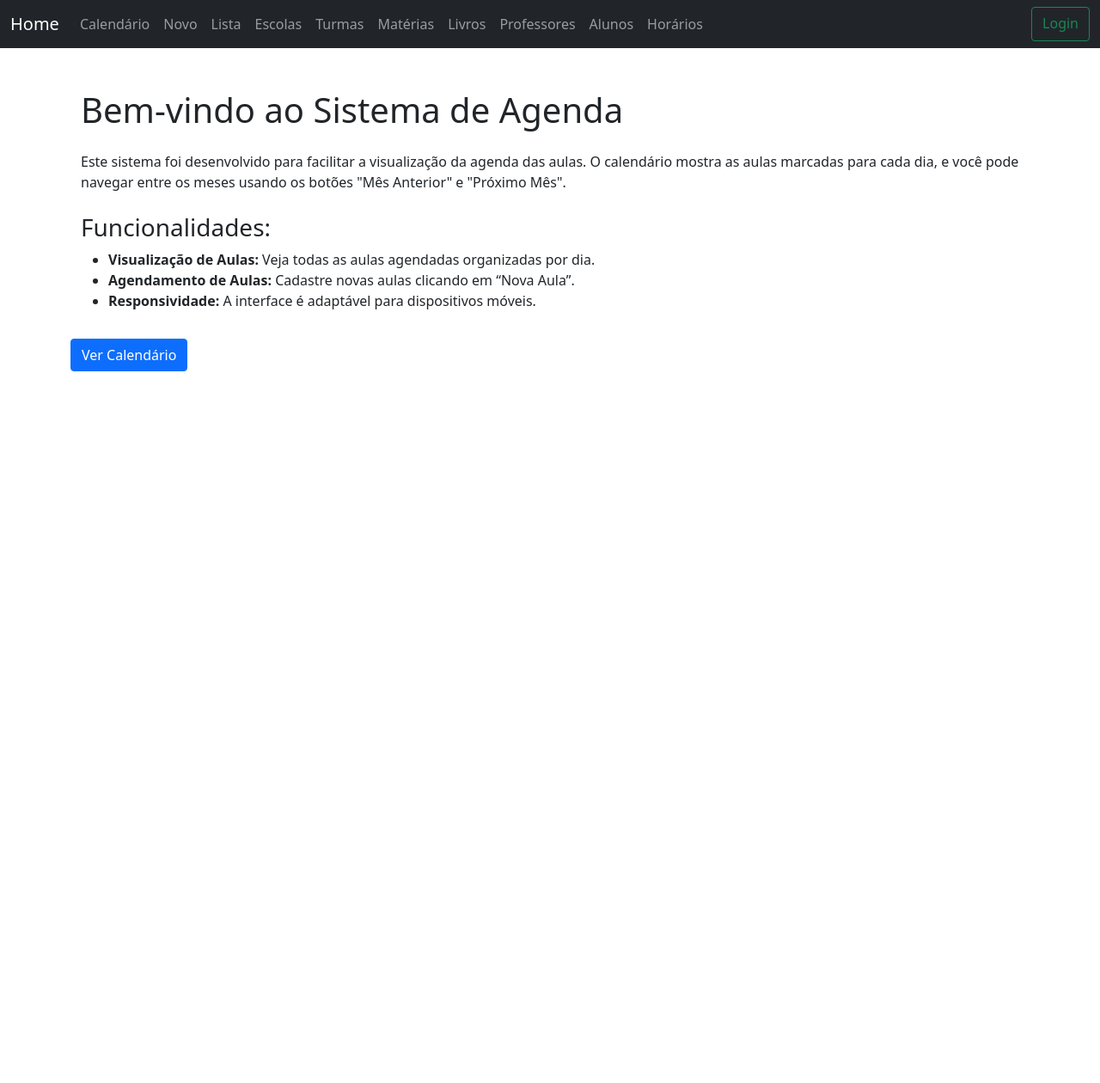
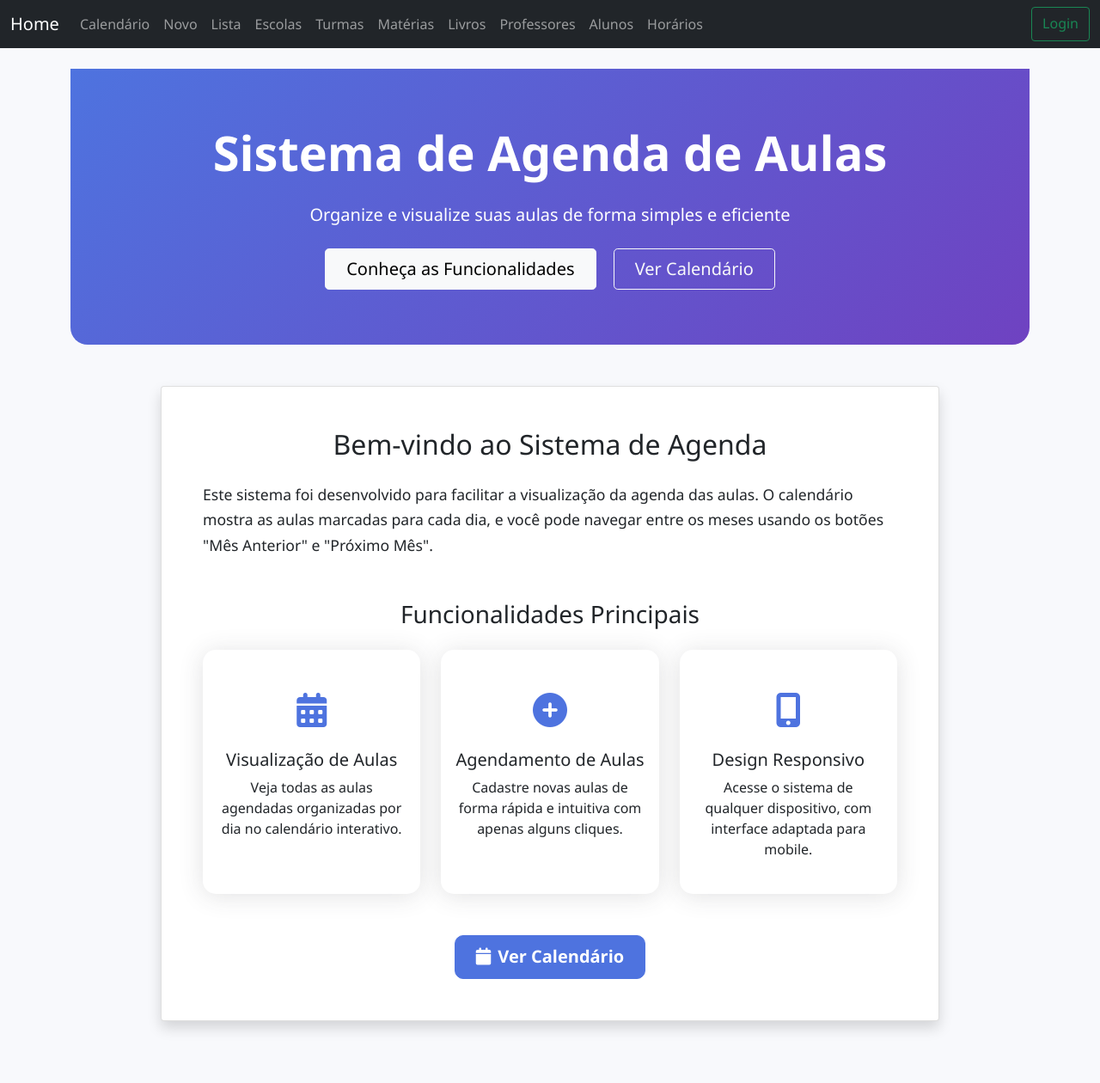
Before and after one commit to RibDevops/meudever, a Django app: page / in a window 1280 px wide. Shown: the whole page at 86% size. Before the commit the page ends 432 px from the top, so only its background shows below. Run offline with Django 5.2, Linux system fonts and the light colour scheme; parts of the project's set-up code (start-up, migrations or seed data) failed here and were passed over.

Commit message:
teste_horarios12

```diff
--- a/core/settings.py
+++ b/core/settings.py
@@ -76,6 +76,7 @@ WSGI_APPLICATION = "core.wsgi.application"
 
 AUTH_USER_MODEL = 'login.User'
 
+
 # Database
 # https://docs.djangoproject.com/en/5.1/ref/settings/#databases
 
@@ -139,3 +140,8 @@ MEDIA_ROOT = '/home/agendamento/core/media'
 MEDIA_URL = '/media/'
 STATIC_ROOT = '/home/agendamento/core/static'
 STATIC_URL = '/static/'
+
+# settings.py
+LOGIN_URL = '/login/'  # Mude para usar /login/ em vez de /accounts/login/
+LOGIN_REDIRECT_URL = '/'
+LOGOUT_REDIRECT_URL = '/'
--- a/login/urls.py
+++ b/login/urls.py
@@ -2,17 +2,13 @@ from django.contrib import admin
 from django.urls import path, include
 from .views import *
 from django.urls import path
-from . import views  # Importe suas views
-from django.urls import path
+from . import views
 from django.contrib.auth import views as auth_views
+
 app_name = 'login'
+
 urlpatterns = [
-    # path('logar_usuario', logar_usuario, name="logar_usuario"),
-    # path('cadastrar_usuario', cadastrar_usuario, name="cadastrar_usuario"),
-    # path('index', index, name="index"),
-    # path('logout/', views.logout_view, name='logout'),
-
-    path('', views.home, name='home'),  # URL para a home
+    path('', views.home, name='home'),
     path('registro/', views.registro_view, name='registro'),
     path('login/', views.login_view, name='login'),
     path('logout/', views.logout_view, name='logout'),
@@ -20,9 +16,13 @@ urlpatterns = [
     path('delete_user/<int:user_id>/', views.delete_user, name='delete_user'),
     path('usuarios/', views.lista_usuarios, name='lista_usuarios'),
 
+    # URLs de reset de senha
     path('reset_password/', auth_views.PasswordResetView.as_view(template_name='registration/password_reset.html'), name='reset_password'),
     path('reset_password_sent/', auth_views.PasswordResetDoneView.as_view(template_name='registration/password_reset_sent.html'), name='password_reset_done'),
     path('reset/<uidb64>/<token>/', auth_views.PasswordResetConfirmView.as_view(template_name='registration/password_reset_form.html'), name='password_reset_confirm'),
     path('reset_password_complete/', auth_views.PasswordResetCompleteView.as_view(template_name='registration/password_reset_done.html'), name='password_reset_complete'),
 
+    # ADICIONE ESTAS DUAS LINHAS PARA RESOLVER O ERRO:
+    path('accounts/login/', views.login_view, name='accounts_login'),
+    path('accounts/logout/', views.logout_view, name='accounts_logout'),
 ]
--- a/login/views/views_login.py
+++ b/login/views/views_login.py
@@ -109,7 +109,7 @@ def login_view(request):
                 if hasattr(user, 'escola'):
                     request.session['escola_id'] = user.escola.id
                 # return redirect('login:home')
-                return redirect('cal:listar_eventos')
+                return redirect('cal:home')
 
             else:
                 messages.error(request, 'Credenciais inválidas.')
--- a/templates/home.html
+++ b/templates/home.html
@@ -1,22 +1,142 @@
 {% extends 'base.html' %}
 {% load static %}
 {% block content %}
- <!-- Page content -->
- <div class="container mt-5">
-  <h1 class="mb-4">Bem-vindo ao Sistema de Agenda</h1>
-  <p>Este sistema foi desenvolvido para facilitar a visualização da agenda das aulas. O calendário mostra as aulas marcadas para cada dia, e você pode navegar entre os meses usando os botões "Mês Anterior" e "Próximo Mês".</p>
 
-  <h3 class="mt-4">Funcionalidades:</h3>
-  <ul>
-    <li><strong>Visualização de Aulas:</strong> Veja todas as aulas agendadas organizadas por dia.</li>
-    <li><strong>Agendamento de Aulas:</strong> Cadastre novas aulas clicando em “Nova Aula”.</li>
-    <li><strong>Responsividade:</strong> A interface é adaptável para dispositivos móveis.</li>
-  </ul>
-</div>
+    <style>
+        :root {
+            --primary-color: #4e73df;
+            --secondary-color: #6f42c1;
+            --accent-color: #36b9cc;
+            --light-bg: #f8f9fc;
+        }
 
+        body {
+            background-color: var(--light-bg);
+            font-family: 'Segoe UI', Tahoma, Geneva, Verdana, sans-serif;
+        }
 
-   <a href="{% url 'cal:calendar' %}" class="btn btn-primary mt-3">Ver Calendário</a>
- </div>
+        .hero-section {
+            background: linear-gradient(135deg, var(--primary-color) 0%, var(--secondary-color) 100%);
+            color: white;
+            padding: 4rem 0;
+            border-radius: 0 0 20px 20px;
+            margin-bottom: 3rem;
+        }
+
+        .feature-card {
+            border: none;
+            border-radius: 15px;
+            box-shadow: 0 0.15rem 1.75rem 0 rgba(58, 59, 69, 0.15);
+            transition: transform 0.3s;
+            height: 100%;
+        }
+
+        .feature-card:hover {
+            transform: translateY(-5px);
+        }
+
+        .feature-icon {
+            font-size: 2.5rem;
+            color: var(--primary-color);
+            margin-bottom: 1rem;
+        }
+
+        .btn-primary {
+            background-color: var(--primary-color);
+            border-color: var(--primary-color);
+            padding: 0.6rem 1.5rem;
+            border-radius: 10px;
+            font-weight: 600;
+        }
+
+        .btn-primary:hover {
+            background-color: var(--secondary-color);
+            border-color: var(--secondary-color);
+        }
+
+        .welcome-text {
+            font-size: 1.1rem;
+            line-height: 1.7;
+        }
+    </style>
+
+    <!-- Hero Section -->
+    <section class="hero-section text-center">
+        <div class="container">
+            <h1 class="display-4 fw-bold mb-4">Sistema de Agenda de Aulas</h1>
+            <p class="lead mb-4">Organize e visualize suas aulas de forma simples e eficiente</p>
+            <a href="#features" class="btn btn-light btn-lg px-4 me-3">Conheça as Funcionalidades</a>
+            <a href="{% url 'cal:calendar' %}" class="btn btn-outline-light btn-lg px-4">Ver Calendário</a>
+        </div>
+    </section>
+
+    <!-- Main Content -->
+    <div class="container mb-5">
+        <div class="row justify-content-center">
+            <div class="col-lg-10">
+                <div class="card shadow mb-4">
+                    <div class="card-body p-5">
+                        <h2 class="card-title text-center mb-4">Bem-vindo ao Sistema de Agenda</h2>
+                        <p class="welcome-text">
+                            Este sistema foi desenvolvido para facilitar a visualização da agenda das aulas.
+                            O calendário mostra as aulas marcadas para cada dia, e você pode navegar entre os meses
+                            usando os botões "Mês Anterior" e "Próximo Mês".
+                        </p>
+
+                        <h3 class="mt-5 mb-4 text-center" id="features">Funcionalidades Principais</h3>
+
+                        <div class="row g-4">
+                            <!-- Feature 1 -->
+                            <div class="col-md-4">
+                                <div class="feature-card card h-100 py-4 text-center">
+                                    <div class="card-body">
+                                        <div class="feature-icon">
+                                            <i class="fas fa-calendar-alt"></i>
+                                        </div>
+                                        <h5 class="card-title">Visualização de Aulas</h5>
+                                        <p class="card-text">Veja todas as aulas agendadas organizadas por dia no calendário interativo.</p>
+                                    </div>
+                                </div>
+                            </div>
+
+                            <!-- Feature 2 -->
+                            <div class="col-md-4">
+                                <div class="feature-card card h-100 py-4 text-center">
+                                    <div class="card-body">
+                                        <div class="feature-icon">
+                                            <i class="fas fa-plus-circle"></i>
+                                        </div>
+                                        <h5 class="card-title">Agendamento de Aulas</h5>
+                                        <p class="card-text">Cadastre novas aulas de forma rápida e intuitiva com apenas alguns cliques.</p>
+                                    </div>
+                                </div>
+                            </div>
+
+                            <!-- Feature 3 -->
+                            <div class="col-md-4">
+                                <div class="feature-card card h-100 py-4 text-center">
+                                    <div class="card-body">
+                                        <div class="feature-icon">
+                                            <i class="fas fa-mobile-alt"></i>
+                                        </div>
+                                        <h5 class="card-title">Design Responsivo</h5>
+                                        <p class="card-text">Acesse o sistema de qualquer dispositivo, com interface adaptada para mobile.</p>
+                                    </div>
+                                </div>
+                            </div>
+                        </div>
+
+                        <div class="text-center mt-5">
+                            <a href="calendario.html" class="btn btn-primary btn-lg">
+                                <i class="fas fa-calendar me-2"></i>Ver Calendário
+                            </a>
+                        </div>
+                    </div>
+                </div>
+            </div>
+        </div>
+    </div>
+
 
 
 {% endblock %}
```
Also changed, not shown: login/views.py (deleted, +0 -87 lines), db.sqlite3.
